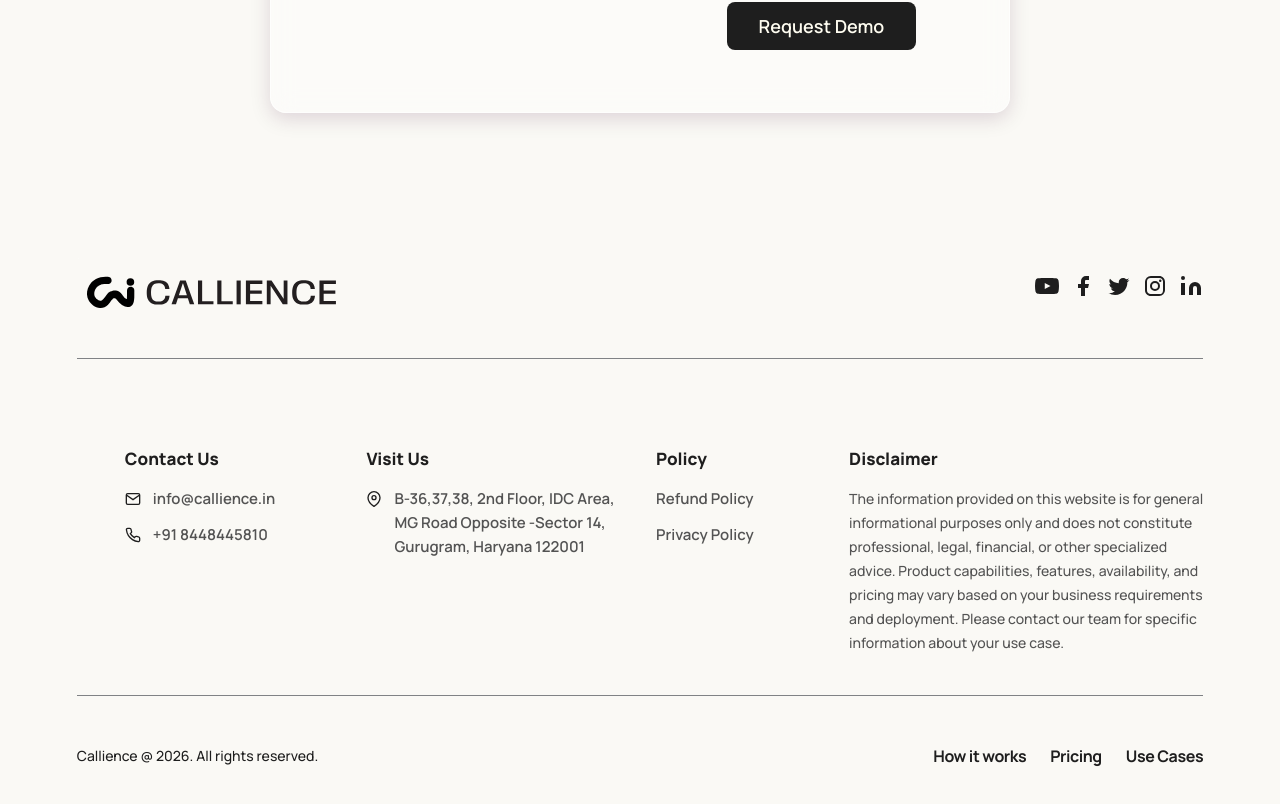
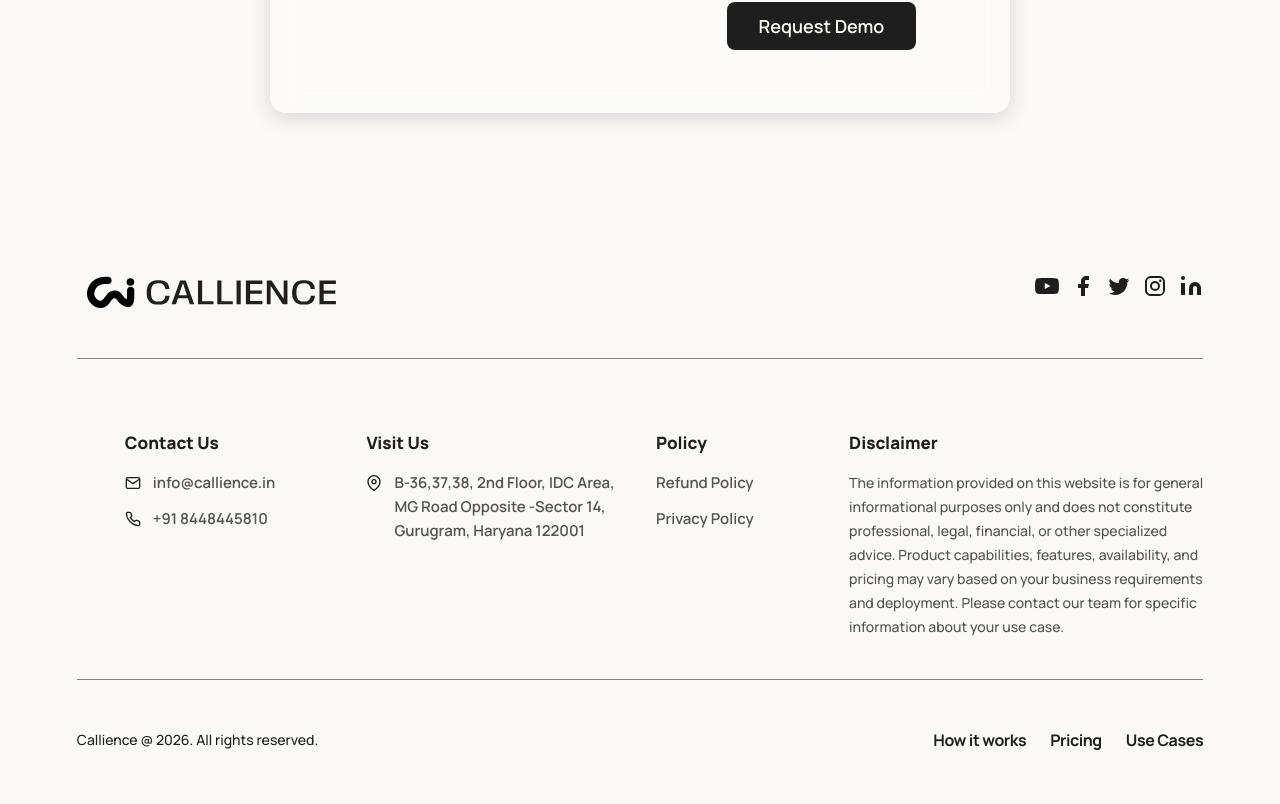
Before and after one commit to Kshitijkulal/calliance-landing-page, a Next.js app: page / in a window 1280 px wide. Shown: the part 9936-10740 px from the top of the page. Built offline with nearby package versions, Linux system fonts and the light colour scheme.

Commit message:
footer padding reduced

```diff
--- a/app/components/layout/Footer.tsx
+++ b/app/components/layout/Footer.tsx
@@ -52,7 +52,7 @@
         <div className="w-full border-t border-[var(--color-light-grey)]" />
 
         {/* Main Content Row */}
-        <div className="grid grid-cols-1 md:grid-cols-2 lg:grid-cols-12 gap-8 w-full pt-4 md:pt-8 lg:pt-12">
+        <div className="grid grid-cols-1 md:grid-cols-2 lg:grid-cols-12 gap-8 w-full pt-2 md:pt-4 lg:pt-8">
 
           {/* Contact Us */}
           <div className="lg:col-span-3 flex flex-col gap-4 pl-4 md:pl-8 lg:pl-12">
```
